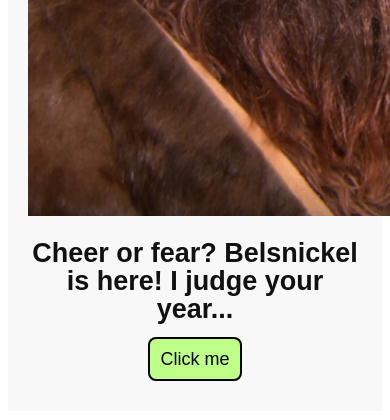
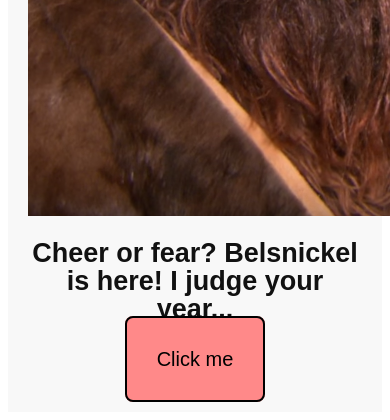
Before and after one commit to pkurjanowicz/impish-or-admirable, a Flask app: page / in a window 390 px wide; the page is wider, and only the part inside the window is pictured. Shown: the part 592-1012 px from the top of that part. Before the commit the page ends 973 px from the top of that part, so only its background shows below. Run offline with Flask 2, Linux system fonts and the light colour scheme.

```diff
--- a/main.py
+++ b/main.py
@@ -15,9 +15,6 @@ def find_out():
     list_1 = [render_template('impish.html', title='Impish'),render_template('admirable.html', title='Admirable')]
     return list_1[random.randint(0,1)]
 
-# app.listen(process.env.PORT || 8000, function(){
-# console.log("Express server listening on port %d in %s mode", this.address().port, app.settings.env);
-# });
 
 if __name__ == '__main__':
     app.run()
--- a/static/styles.css
+++ b/static/styles.css
@@ -65,3 +65,15 @@ ul {
     text-decoration: none;
     border-radius: 8px;
 }
+
+@media only screen and (max-width: 600px) {
+    .button {
+        background-color: rgb(255, 137, 137);
+        color: black;
+        padding: 30px;
+        border: 2px solid #000000;
+        text-decoration: none;
+        font-size: 20px;
+        border-radius: 8px;
+    }
+}
```
